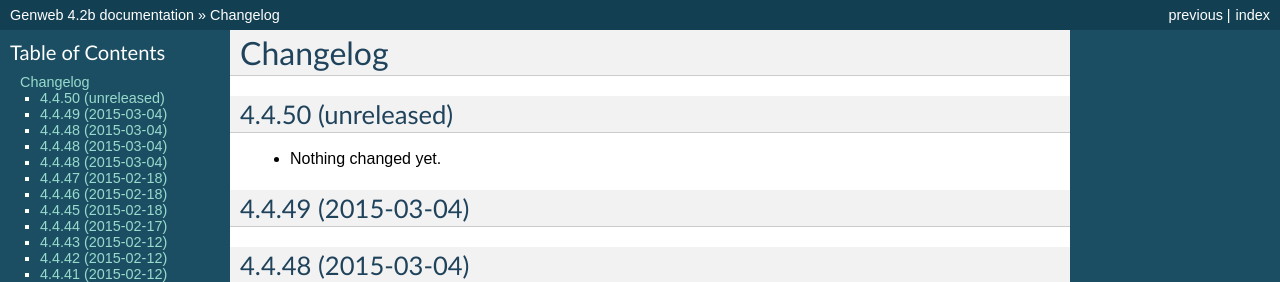
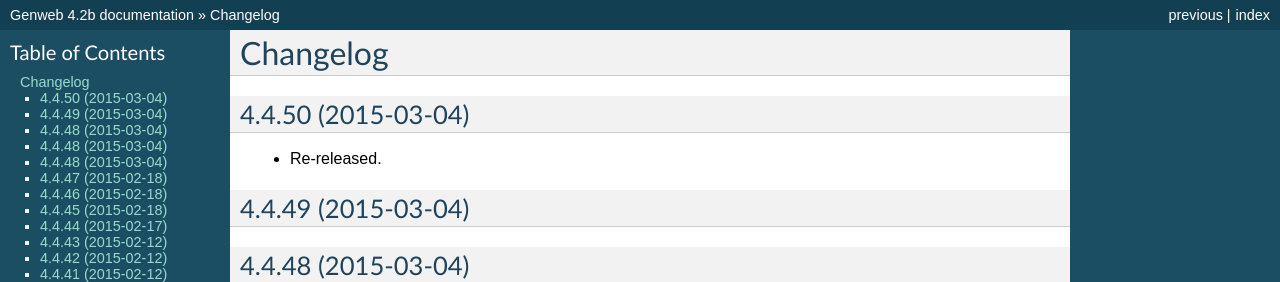
Before and after one commit to UPCnet/genweb.core, a Sphinx documentation site: the page built from docs/HISTORY.rst, in a window 1280 px wide and 900 px high. Shown: the top 282 px of the window. Built offline with Sphinx 7.4.7, drawn with Linux system fonts in a browser that asks for light colours.

Commit message:
Preparing release 4.4.50

```diff
--- a/docs/HISTORY.rst
+++ b/docs/HISTORY.rst
@@ -1,10 +1,9 @@
 Changelog
 =========
 
-4.4.50 (unreleased)
+4.4.50 (2015-03-04)
 -------------------
-
-- Nothing changed yet.
+* Re-released.
 
 
 4.4.49 (2015-03-04)
--- a/setup.py
+++ b/setup.py
@@ -1,7 +1,7 @@
 from setuptools import setup, find_packages
 import os
 
-version = '4.4.50.dev0'
+version = '4.4.50'
 
 README = open("README.rst").read()
 HISTORY = open(os.path.join("docs", "HISTORY.rst")).read()
```
